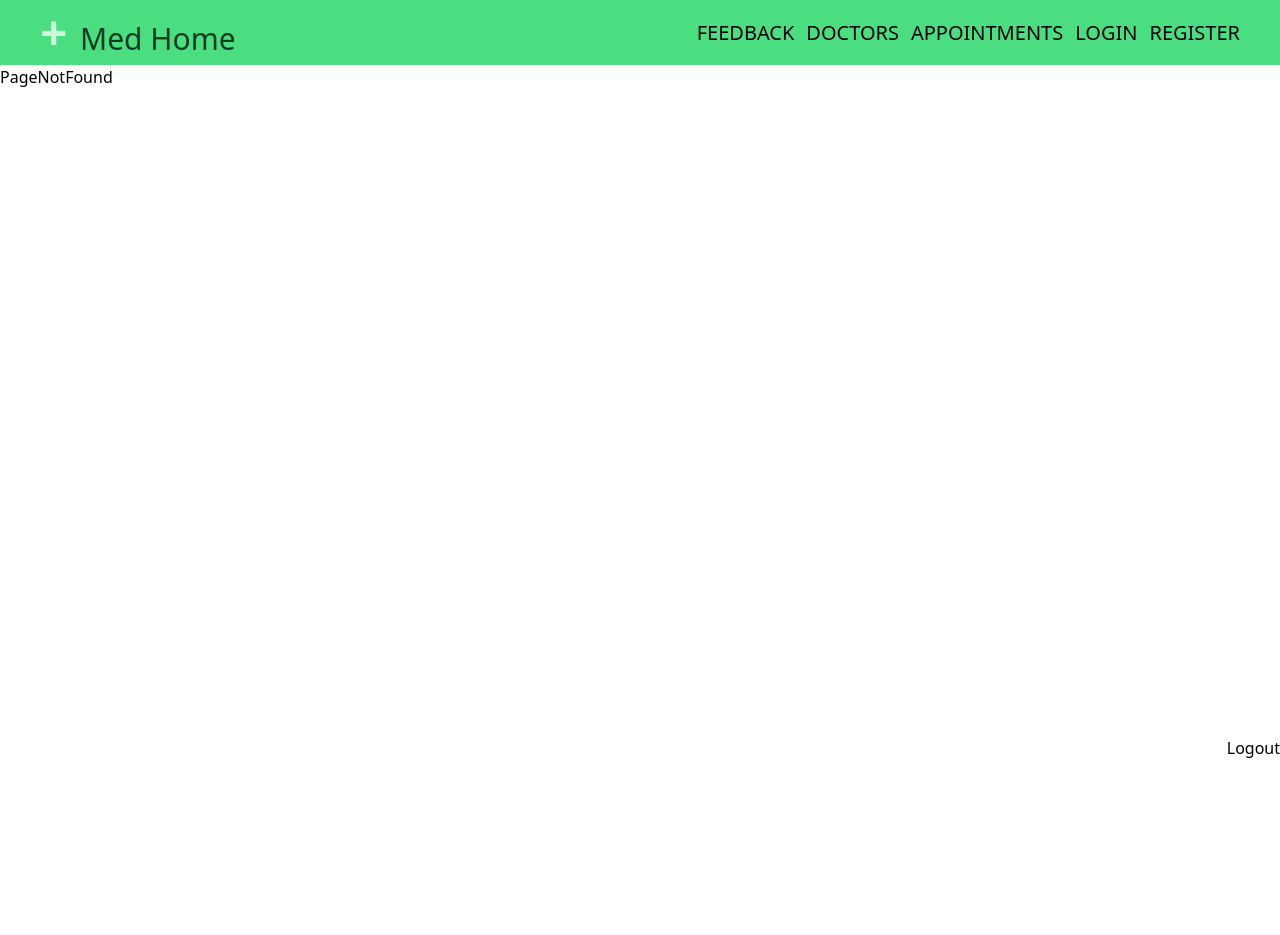
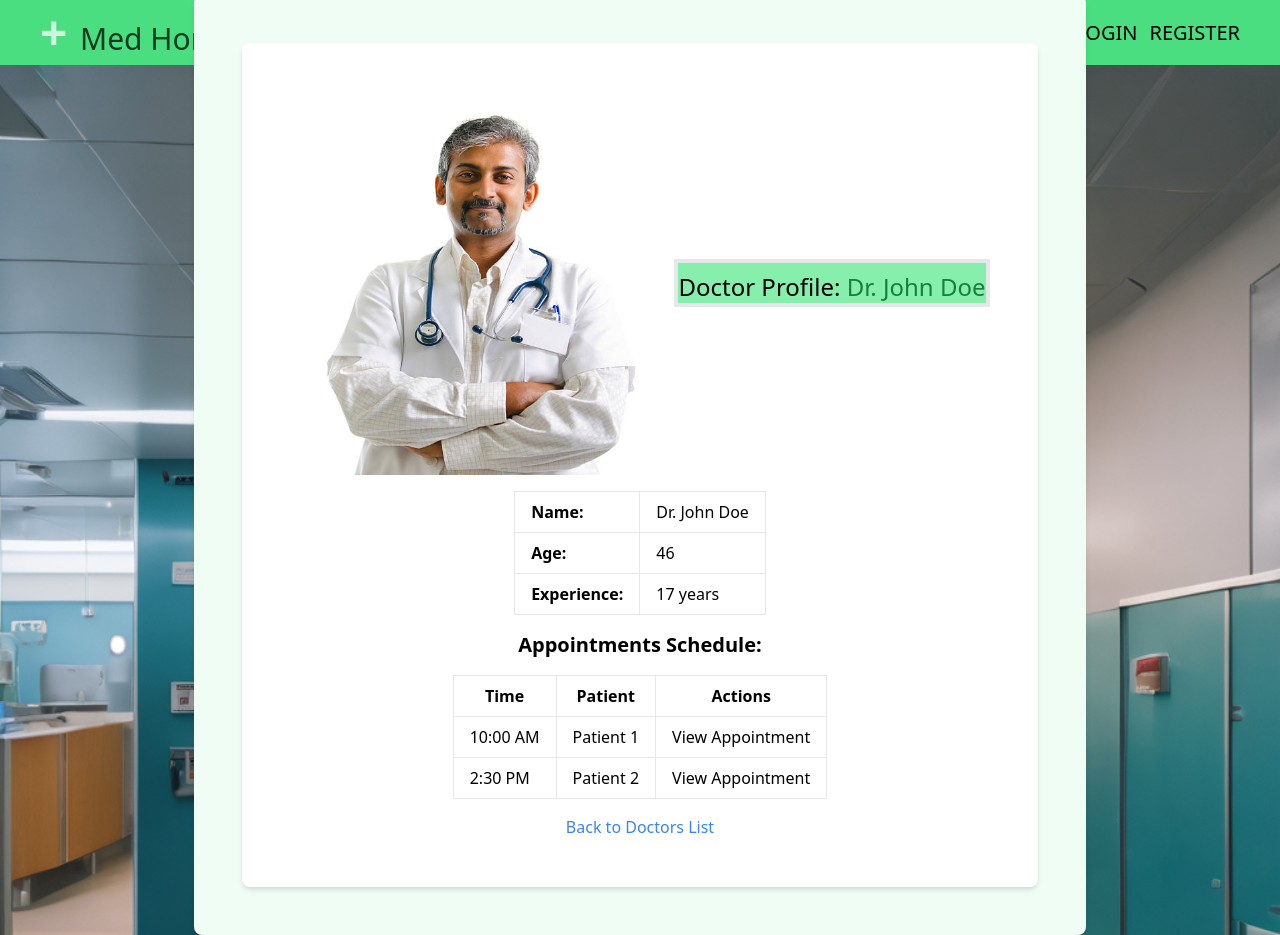
Before and after one commit to naveen-ravi2810/DoctorManagementSystem, a React (Create React App) app in the folder DoctorManagementSustem/view/: page /DoctorProfile in a window 1280 px wide. Before the commit the page ends 800 px from the top, so only its background shows below. Built offline with nearby package versions, Linux system fonts and the light colour scheme.

Commit message:
doctor profile

```diff
--- a/DoctorManagementSustem/view/src/App.js
+++ b/DoctorManagementSustem/view/src/App.js
@@ -12,6 +12,7 @@ import { Logout } from "./Components/Logout"
 import { Feedback } from "./Pages/Feedback"
 import { PageNotFound } from "./Pages/PageNotFound"
 import { Booking } from "./Pages/booking"
+import { DoctorProfile } from "./Pages/DoctorProfile"
 
 
 export default function App() {
@@ -31,6 +32,7 @@ export default function App() {
         <Route path="/feedback" Component={Feedback}/>
         <Route path="/booking" Component={Booking}/>
         <Route path="*" Component={PageNotFound}/>
+        <Route path="/DoctorProfile" Component={DoctorProfile}/>
       </Routes>
     </BrowserRouter>
   )
--- a/DoctorManagementSustem/view/src/Pages/AppointmentPage.jsx
+++ b/DoctorManagementSustem/view/src/Pages/AppointmentPage.jsx
@@ -14,9 +14,16 @@ export const AppointmentPage = () => {
           </Link>
         </p>
       </div>
+      <div className='text-center pt-4'>
+          <Link to={'/DoctorProfile'} className='text-blue-500 hover:underline'>
+            View {name}'s Profile
+          </Link>
+
+
       <form action=''>
         {/* Your form contents go here */}
       </form>
     </div>
+    </div>
   );
 };
--- /dev/null
+++ b/DoctorManagementSustem/view/src/Pages/DoctorProfile.jsx
@@ -0,0 +1,106 @@
+import React from 'react';
+import { useParams, Link } from 'react-router-dom';
+import LoginImage from './../Image/LoginImage.png'
+import MaleDoc1 from './../Image/MaleDoctor1.jpg'
+
+
+export const DoctorProfile = () => {
+  const { name } = useParams();
+
+  // Assuming you have the necessary data for a doctor
+  const doctorDetails = {
+    name: 'Dr. John Doe',
+    age: 46,
+    experience: '17 years',
+    availableTime: '9:00 AM - 5:00 PM',
+    //profilePicture: 'C:\Users\Asus\Desktop\DoctorManagementSystem-main(1)\DoctorManagementSystem\DoctorManagementSustem\view\src\Image\MaleDoctor1.jpg', // Add the path or URL to the profile picture
+    appointments: [
+      { time: '10:00 AM', patient: 'Patient 1' },
+      { time: '2:30 PM', patient: 'Patient 2' },
+      // Add more appointments as needed
+    ],
+  };
+
+  return (
+
+
+    <div className=' items-center'>
+        <div className='fixed w-full'>
+            <img className='w-[100%] h-[100%] ' src={LoginImage} alt='img'/>
+        </div>
+        <div className='p-3 h-screen relative flex justify-center items-center'>
+        <div className='bg-green-50 rounded-lg p-12 shadow-md '>
+        <div className='bg-white rounded-lg p-12 shadow-md '>
+      <div className='flex items-center justify-center'>
+        {/* <img
+          src={doctorDetails.profilePicture}
+          alt={Profile of {doctorDetails.name}}
+          className='rounded-full h-20 w-20 object-cover'
+        /> */}
+        <img className=' w-96 h-96' src={MaleDoc1} alt="" />
+        <p className='text-2xl text-center pt-2  border-4 bg-green-300'>Doctor Profile: <span className='text-green-700 capitalize'>{doctorDetails.name}</span></p>
+      </div>
+
+
+      <div className='pt-4'>
+        <table className='table-auto mx-auto'>
+          <tbody>
+            <tr>
+              <td className='border px-4 py-2 font-bold'>Name:</td>
+              <td className='border px-4 py-2'>{doctorDetails.name}</td>
+            </tr>
+            <tr>
+              <td className='border px-4 py-2 font-bold'>Age:</td>
+              <td className='border px-4 py-2'>{doctorDetails.age}</td>
+            </tr>
+            <tr>
+              <td className='border px-4 py-2 font-bold'>Experience:</td>
+              <td className='border px-4 py-2'>{doctorDetails.experience}</td>
+            </tr>
+            {/* Add more details as needed */}
+          </tbody>
+        </table>
+
+      </div>
+
+      <p className='text-xl text-center gap-7 font-bold pt-4 '>Appointments Schedule:</p>
+
+      <div className='pt-4'>
+
+
+        <table className='table-auto mx-auto'>
+          <thead>
+            <tr>
+              <th className='border px-4 py-2'>Time</th>
+              <th className='border px-4 py-2'>Patient</th>
+              <th className='border px-4 py-2'>Actions</th> {/* Add Actions column for links */}
+            </tr>
+          </thead>
+          <tbody>
+            {doctorDetails.appointments.map((appointment, index) => (
+              <tr key={index}>
+                <td className='border px-4 py-2'>{appointment.time}</td>
+                <td className='border px-4 py-2'>{appointment.patient}</td>
+                <td className='border px-4 py-2'>
+                  {/* Link to the appointment page for each appointment */}
+                  <Link to={'/AppoinmentPage'}>
+                    View Appointment
+                  </Link>
+                </td>
+              </tr>
+            ))}
+          </tbody>
+        </table>
+        <div className='text-center pt-4'>
+        <Link to="/doctors" className='text-blue-500 hover:underline'>
+          Back to Doctors List
+        </Link>
+      </div>
+
+      </div>
+      </div>
+      </div>
+      </div>
+    </div>
+  );
+};
```
Also changed, not shown: DoctorManagementSustem/view/src/Pages/booking.jsx (line endings or trailing spaces).
